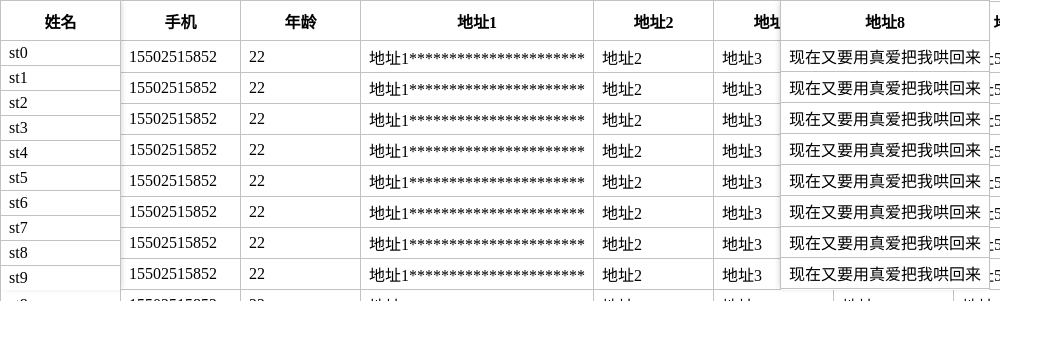
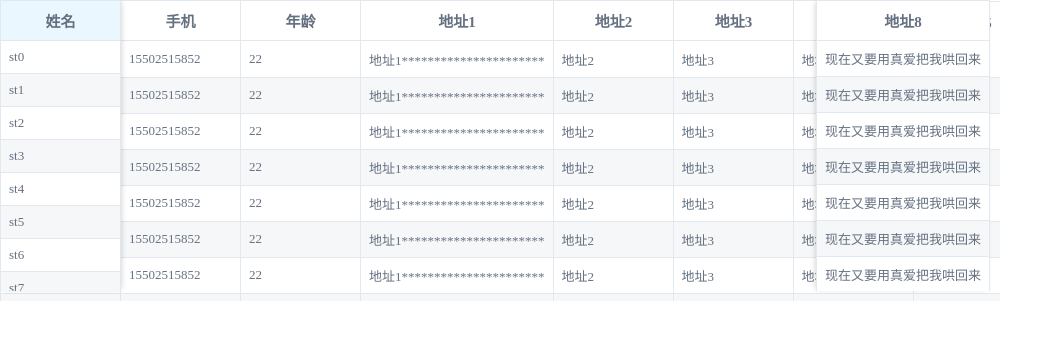
Before and after one commit to stjava/vue-fixed-table, a plain HTML site: page index.html in a window 1280 px wide. Shown: the whole page, without its empty margins (0-1063 px from the left). Drawn offline with nearby package versions, Linux system fonts and the light colour scheme.

Commit message:
Update index.html

```diff
--- a/index.html
+++ b/index.html
@@ -23,6 +23,7 @@
 		.all-table-wrap {
 			width: 100%;
 			position: relative;
+			cursor: default;
 		}
 
 		.all-table-wrap thead th {
@@ -30,13 +31,23 @@
 		}
 
 		.table-style th {
-			border: 1px solid #c2c2c2;
+			color: #657180;
+			font-size: 15px;
+			border: 1px solid #e3e8ee;
+		}
+		.table-style tr:hover{
+			background-color: #ebf7ff;
+		}
+		.table-style tbody tr:nth-child(even) {
+			background: #f5f7f9;
 		}
 
 		.table-style td {
-			padding: 3px 8px;
+			padding:8px 8px;
+			color: #657180;
+			font-size: 13px;
 			box-sizing: border-box;
-			border: 1px solid #c2c2c2;
+			border: 1px solid #e3e8ee;
 		}
 
 		.table-wrap {
@@ -181,7 +192,7 @@
 				</table>
 			</div>
 			<!--固定左侧的数据-->
-			<div class="fixLeftCol-table-wrap" ref="tableLeft" :style="{height:tableHeight-10+'px'}">
+			<div class="fixLeftCol-table-wrap" ref="tableLeft" :style="{height:tableHeight-9+'px'}">
 				<table class="table-style">
 					<thead>
 						<tr>
@@ -243,7 +254,7 @@
 			</div>
 			<!--固定右侧-->
 
-			<div class="fixRightCol-table-wrap" ref="tableRight" :style="{height:tableHeight-10+'px'}">
+			<div class="fixRightCol-table-wrap" ref="tableRight" :style="{height:tableHeight-9+'px'}">
 				<table class="table-style">
 					<thead>
 						<tr>
@@ -414,7 +425,7 @@
 				}
 				setTimeout(() => {
 					this.tableData = tableData;
-				}, 2000);
+				}, 500);
 			}
 		}
 	});
```
